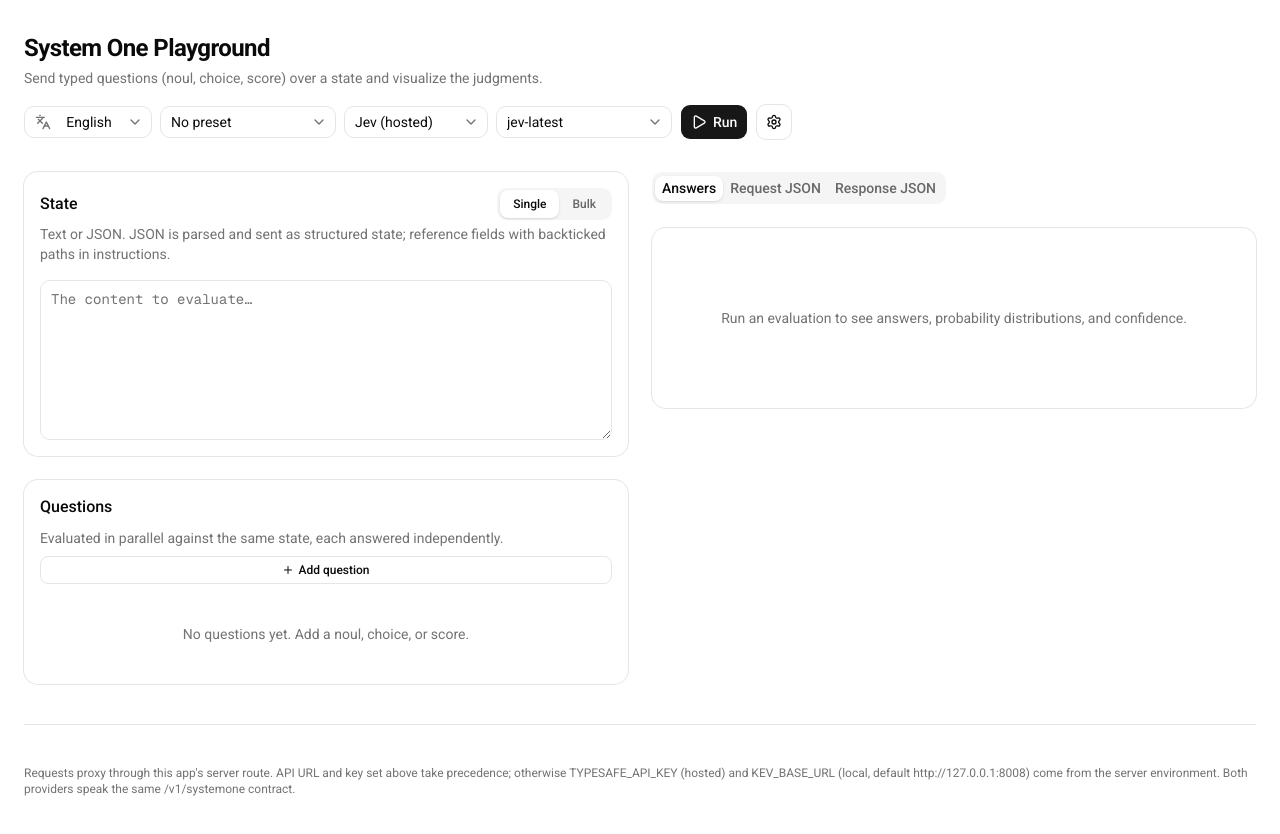
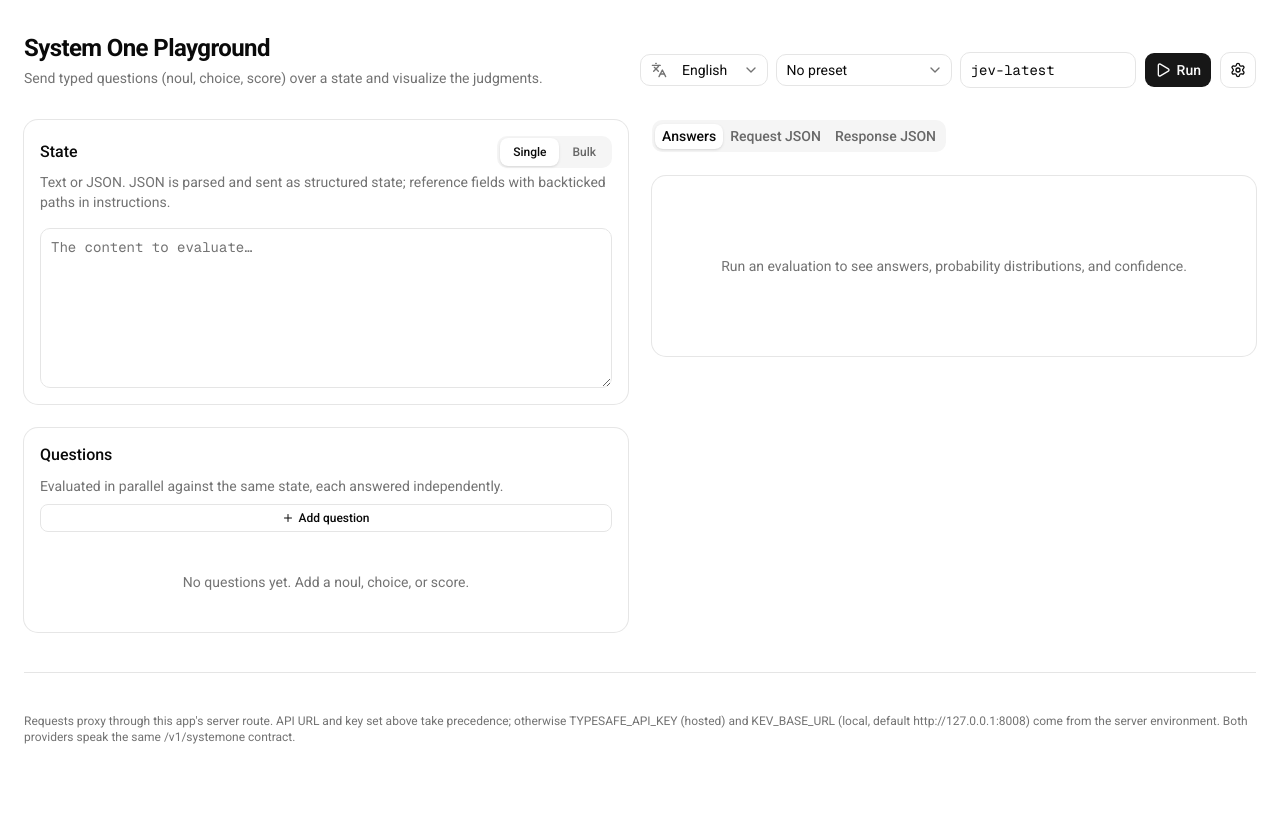
Before and after one commit to tscburak/oneground, a Next.js app: page /en in a window 1280 px wide. Shown: the top 834 px of the page. After the commit the page ends 809 px from the top, so only its background shows below. Built offline with nearby package versions, Linux system fonts and the light colour scheme.

Commit message:
refactor: simplify EvaluateBody and Playground component, remove unused provider logic

```diff
--- a/app/api/evaluate/route.ts
+++ b/app/api/evaluate/route.ts
@@ -1,7 +1,6 @@
 import type { NextRequest } from "next/server";
 
 type EvaluateBody = {
-  provider?: string;
   model?: string;
   baseUrl?: string;
   apiKey?: string;
@@ -10,7 +9,6 @@ type EvaluateBody = {
 };
 
 const HOSTED_BASE_URL = "https://api.typesafe.ai";
-const LOCAL_BASE_URL = process.env.KEV_BASE_URL?.trim() || "http://127.0.0.1:8008";
 
 function json(data: unknown, status = 200) {
   return Response.json(data, { status });
@@ -36,8 +34,7 @@ export async function POST(request: NextRequest) {
     return json({ error: "Invalid JSON body." }, 400);
   }
 
-  const provider = body.provider === "local" ? "local" : "hosted";
-  const model = body.model?.trim() || (provider === "local" ? "kev-latest" : "jev-latest");
+  const model = body.model?.trim() || "jev-latest";
 
   if (body.state === undefined || body.state === null) {
     return json({ error: "Field 'state' is required." }, 400);
@@ -52,18 +49,26 @@ export async function POST(request: NextRequest) {
     return json({ error: "Field 'questions' must be a non-empty object map." }, 400);
   }
 
-  const defaultBaseUrl = provider === "local" ? LOCAL_BASE_URL : HOSTED_BASE_URL;
   const customBaseUrl = parseBaseUrl(body.baseUrl);
   if (body.baseUrl?.trim() && !customBaseUrl) {
     return json({ error: "Field 'baseUrl' must be a valid http(s) URL." }, 400);
   }
-  const baseUrl = (customBaseUrl ?? defaultBaseUrl).replace(/\/+$/, "");
+  const baseUrl = (customBaseUrl ?? HOSTED_BASE_URL).replace(/\/+$/, "");
+  const baseUrlObject = new URL(baseUrl);
+  const hostedBaseUrlObject = new URL(HOSTED_BASE_URL);
+  const provider = baseUrlObject.origin === hostedBaseUrlObject.origin ? "hosted" : "local";
+  const endpointUrl = new URL(baseUrl);
+  const endpointPath = endpointUrl.pathname.replace(/\/+$/, "");
+  if (!endpointPath.endsWith("/v1/systemone")) {
+    endpointUrl.pathname = `${endpointPath}${endpointPath.endsWith("/v1") ? "/systemone" : "/v1/systemone"}`;
+  }
+  const systemOneUrl = endpointUrl.toString().replace(/\/$/, "");
   const headers: Record<string, string> = { "content-type": "application/json" };
 
-  const apiKey = body.apiKey?.trim() || process.env.TYPESAFE_API_KEY;
+  const apiKey = body.apiKey?.trim() || (provider === "hosted" ? process.env.TYPESAFE_API_KEY : undefined);
   if (apiKey) {
     headers.authorization = `Bearer ${apiKey}`;
-  } else if (provider === "hosted" && customBaseUrl === null) {
+  } else if (provider === "hosted") {
     return json(
       { error: "No API key. Set one in the UI or set TYPESAFE_API_KEY on the server." },
       500
@@ -75,16 +80,15 @@ export async function POST(request: NextRequest) {
 
   let upstream: Response;
   try {
-    upstream = await fetch(`${baseUrl}/v1/systemone`, {
+    upstream = await fetch(systemOneUrl, {
       method: "POST",
       headers,
       body: JSON.stringify(payload),
     });
   } catch (error) {
-    const message =
-      provider === "local"
-        ? `Could not reach the local System One server at ${baseUrl}. Is kev running?`
-        : `Could not reach ${baseUrl}.`;
+    const message = provider === "hosted"
+      ? `Could not reach ${baseUrl}.`
+      : `Could not reach the local System One server at ${baseUrl}. Is it running?`;
     return json({ error: message, cause: String(error) }, 502);
   }
 
--- a/components/playground/playground.tsx
+++ b/components/playground/playground.tsx
@@ -52,24 +52,16 @@ import {
   parseBulkStates,
   parseState,
   previewState,
-  PROVIDER_DEFAULT_MODEL,
-  PROVIDER_MODELS,
   validateDrafts,
   type Answer,
   type BulkDelimiter,
   type EvaluateResponse,
   type JsonStructure,
-  type Provider,
   type QuestionDraft,
   type QuestionsMap,
 } from "@/lib/typesafe";
 
-const CUSTOM_MODEL = "__custom__";
-
-const PROVIDER_BASE_URL: Record<Provider, string> = {
-  hosted: "https://api.typesafe.ai",
-  local: "http://127.0.0.1:8008",
-};
+const DEFAULT_API_URL = "https://api.typesafe.ai";
 
 type RunResult = {
   response: EvaluateResponse;
@@ -242,10 +234,8 @@ function BulkAnswers({ bulkResult, running }: { bulkResult: BulkRunResult; runni
 export function Playground() {
   const dict = useI18n();
   const [preset, setPreset] = useState<string>("none");
-  const [provider, setProvider] = useState<Provider>("hosted");
-  const [modelChoice, setModelChoice] = useState<string>(PROVIDER_DEFAULT_MODEL.hosted);
-  const [customModel, setCustomModel] = useState<string>("");
-  const [baseUrl, setBaseUrl] = useState<string>(PROVIDER_BASE_URL.hosted);
+  const [model, setModel] = useState<string>("jev-latest");
+  const [baseUrl, setBaseUrl] = useState<string>(DEFAULT_API_URL);
   const [apiKey, setApiKey] = useState<string>("");
   const [showApiKey, setShowApiKey] = useState(false);
   const [stateMode, setStateMode] = useState<StateMode>("single");
@@ -259,15 +249,6 @@ export function Playground() {
 
   const parsedState = useMemo(() => parseState(stateText), [stateText]);
   const bulkStates = useMemo(() => parseBulkStates(bulkText, delimiter), [bulkText, delimiter]);
-  const model = modelChoice === CUSTOM_MODEL ? customModel.trim() : modelChoice;
-
-  function applyProvider(next: Provider) {
-    setProvider(next);
-    setModelChoice(PROVIDER_DEFAULT_MODEL[next]);
-    setCustomModel("");
-    setBaseUrl(PROVIDER_BASE_URL[next]);
-  }
-
   function applyPreset(name: string) {
     setPreset(name);
     if (name === "none") {
@@ -321,7 +302,6 @@ export function Playground() {
         state,
         model,
         questions,
-        provider,
         baseUrl: baseUrl.trim(),
         apiKey: apiKey.trim(),
       }),
@@ -445,8 +425,6 @@ export function Playground() {
     }
   }
 
-  const modelOptions = PROVIDER_MODELS[provider];
-
   return (
     <div className="mx-auto w-full max-w-7xl px-6 py-8">
       <header className="mb-8 flex flex-wrap items-end justify-between gap-4">
@@ -469,42 +447,13 @@ export function Playground() {
               ))}
             </SelectContent>
           </Select>
-          <Select value={provider} onValueChange={(v) => applyProvider(v as Provider)}>
-            <SelectTrigger className="h-9 w-36" aria-label={dict.provider.label}>
-              <SelectValue />
-            </SelectTrigger>
-            <SelectContent>
-              <SelectItem value="hosted">{dict.provider.hosted}</SelectItem>
-              <SelectItem value="local">{dict.provider.local}</SelectItem>
-            </SelectContent>
-          </Select>
-          <Select
-            value={modelChoice}
-            onValueChange={(v) => {
-              setModelChoice(v);
-              if (v !== CUSTOM_MODEL) setCustomModel("");
-            }}
-          >
-            <SelectTrigger className="h-9 w-44" aria-label={dict.model.label}>
-              <SelectValue />
-            </SelectTrigger>
-            <SelectContent>
-              {modelOptions.map((m) => (
-                <SelectItem key={m} value={m}>
-                  {m}
-                </SelectItem>
-              ))}
-              <SelectItem value={CUSTOM_MODEL}>{dict.model.custom}</SelectItem>
-            </SelectContent>
-          </Select>
-          {modelChoice === CUSTOM_MODEL && (
-            <Input
-              value={customModel}
-              onChange={(e) => setCustomModel(e.target.value)}
-              placeholder={dict.model.placeholder}
-              className="h-9 w-36 font-mono text-xs"
-            />
-          )}
+          <Input
+            value={model}
+            onChange={(e) => setModel(e.target.value)}
+            placeholder={dict.model.placeholder}
+            className="h-9 w-44 font-mono text-xs"
+            aria-label={dict.model.label}
+          />
           <Button onClick={run} disabled={running} className="h-9">
             {running ? <Loader2 className="size-4 animate-spin" /> : <Play className="size-4" />}
             {dict.actions.run}
@@ -518,12 +467,7 @@ export function Playground() {
             <DialogContent className="sm:max-w-md">
               <DialogHeader>
                 <DialogTitle>{dict.settings.title}</DialogTitle>
-                <DialogDescription>
-                  {format(dict.settings.description, {
-                    provider:
-                      provider === "hosted" ? dict.provider.hosted : dict.provider.local,
-                  })}
-                </DialogDescription>
+                <DialogDescription>{dict.settings.description}</DialogDescription>
               </DialogHeader>
               <div className="space-y-4">
                 <div className="space-y-2">
@@ -532,12 +476,11 @@ export function Playground() {
                     id="api-url"
                     value={baseUrl}
                     onChange={(e) => setBaseUrl(e.target.value)}
-                    placeholder={PROVIDER_BASE_URL[provider]}
+                    placeholder={DEFAULT_API_URL}
                     className="h-9 font-mono text-xs"
                   />
                   <p className="text-xs text-muted-foreground">
-                    {format(dict.settings.apiUrlHint, { url: PROVIDER_BASE_URL[provider] })}
-                    {provider === "local" && dict.settings.apiUrlHintLocal}.
+                    {format(dict.settings.apiUrlHint, { url: DEFAULT_API_URL })}
                   </p>
                 </div>
                 <div className="space-y-2">
@@ -548,11 +491,7 @@ export function Playground() {
                       type={showApiKey ? "text" : "password"}
                       value={apiKey}
                       onChange={(e) => setApiKey(e.target.value)}
-                      placeholder={
-                        provider === "hosted"
-                          ? dict.settings.apiKeyPlaceholderHosted
-                          : dict.settings.apiKeyPlaceholderLocal
-                      }
+                      placeholder={dict.settings.apiKeyPlaceholder}
                       className="h-9 pr-10 font-mono text-xs"
                       autoComplete="off"
                     />
--- a/lib/typesafe.ts
+++ b/lib/typesafe.ts
@@ -64,16 +64,6 @@ export type EvaluateResponse = SystemOneResponse & {
 };
 
 export type Provider = "hosted" | "local";
-
-export const PROVIDER_DEFAULT_MODEL: Record<Provider, string> = {
-  hosted: "jev-latest",
-  local: "kev-latest",
-};
-
-export const PROVIDER_MODELS: Record<Provider, string[]> = {
-  hosted: ["jev-latest", "jev-preview", "jev-1.13.0"],
-  local: ["kev-latest"],
-};
 
 export type QuestionDraft =
   | {
```
